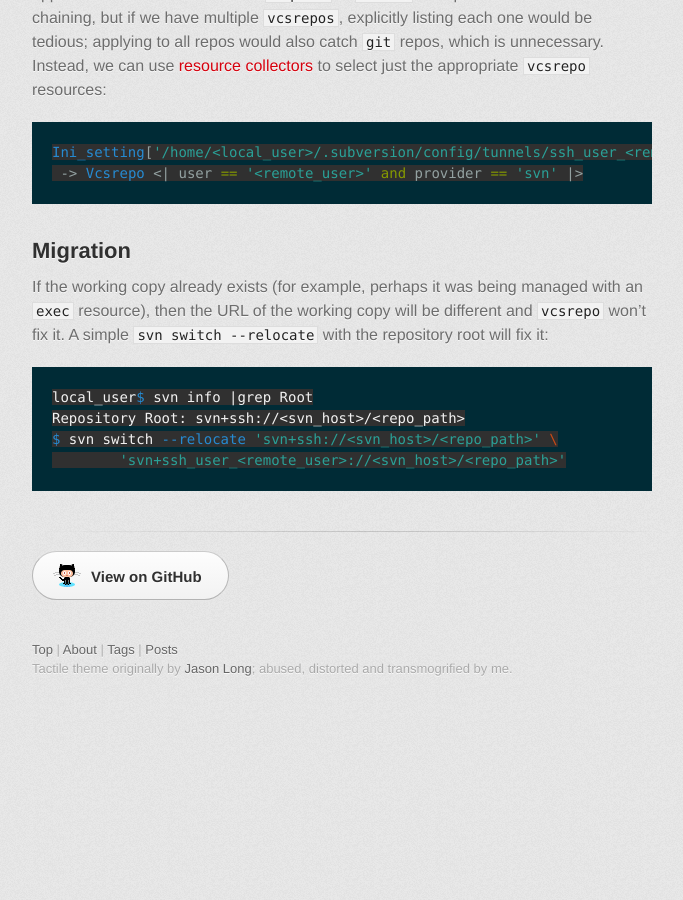
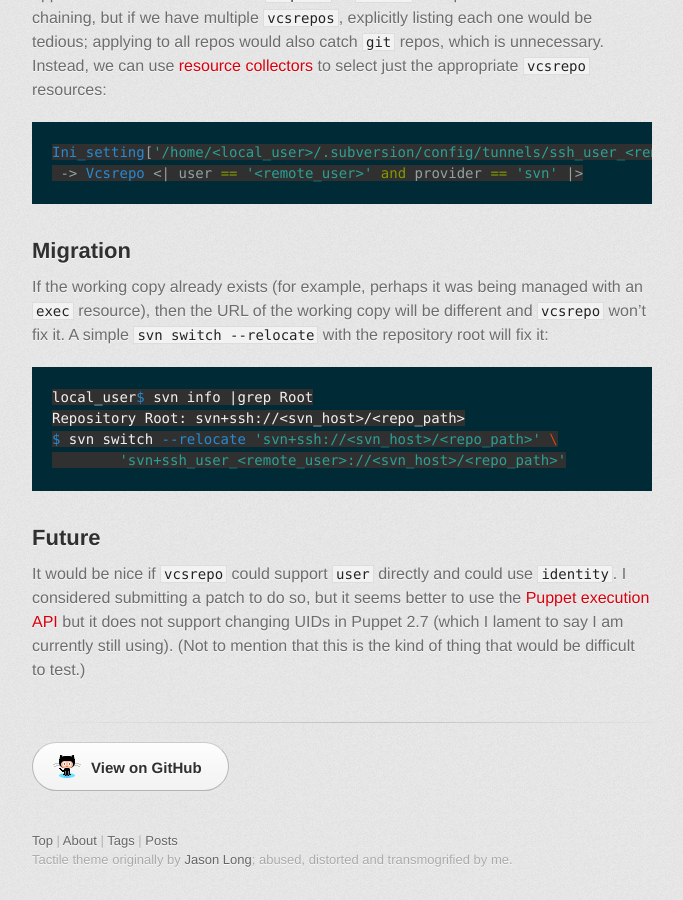
Before and after one commit to wcooley/wcooley.github.io, a Jekyll site: the page built from _posts/2014-10-10-puppet-vcsrepo-svn-user.md, in a window 1280 px wide and 900 px high, scrolled down 1427 px. Shown: the whole window, without its empty margins (298-981 px from the left). Built offline with Jekyll 4.4.1, drawn with Linux system fonts in a browser that asks for light colours; some web fonts are replaced; Markdown is read by kramdown in place of the engine named in the settings; before the commit the page ends 2136 px from its top, so only the background shows below that.

Commit message:
Add excuse for not just implementing it

````diff
--- a/_posts/2014-10-10-puppet-vcsrepo-svn-user.md
+++ b/_posts/2014-10-10-puppet-vcsrepo-svn-user.md
@@ -94,3 +94,14 @@ Repository Root: svn+ssh://<svn_host>/<repo_path>
 $ svn switch --relocate 'svn+ssh://<svn_host>/<repo_path>' \
         'svn+ssh_user_<remote_user>://<svn_host>/<repo_path>'
 ```
+
+Future
+------
+
+It would be nice if `vcsrepo` could support `user` directly and could use
+`identity`. I considered submitting a patch to do so, but it seems better to
+use the [Puppet execution
+API](https://github.com/puppetlabs/puppetlabs-vcsrepo/pull/200) but it does
+not support changing UIDs in Puppet 2.7 (which I lament to say I am currently
+still using). (Not to mention that this is the kind of thing that would be
+difficult to test.)
````
